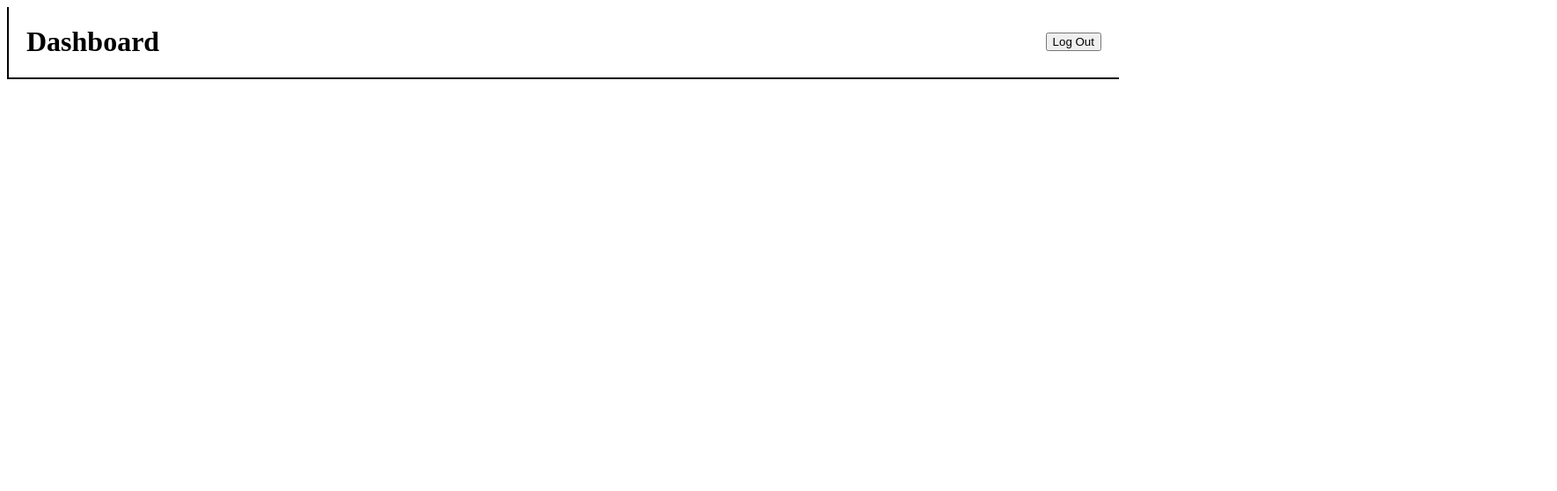
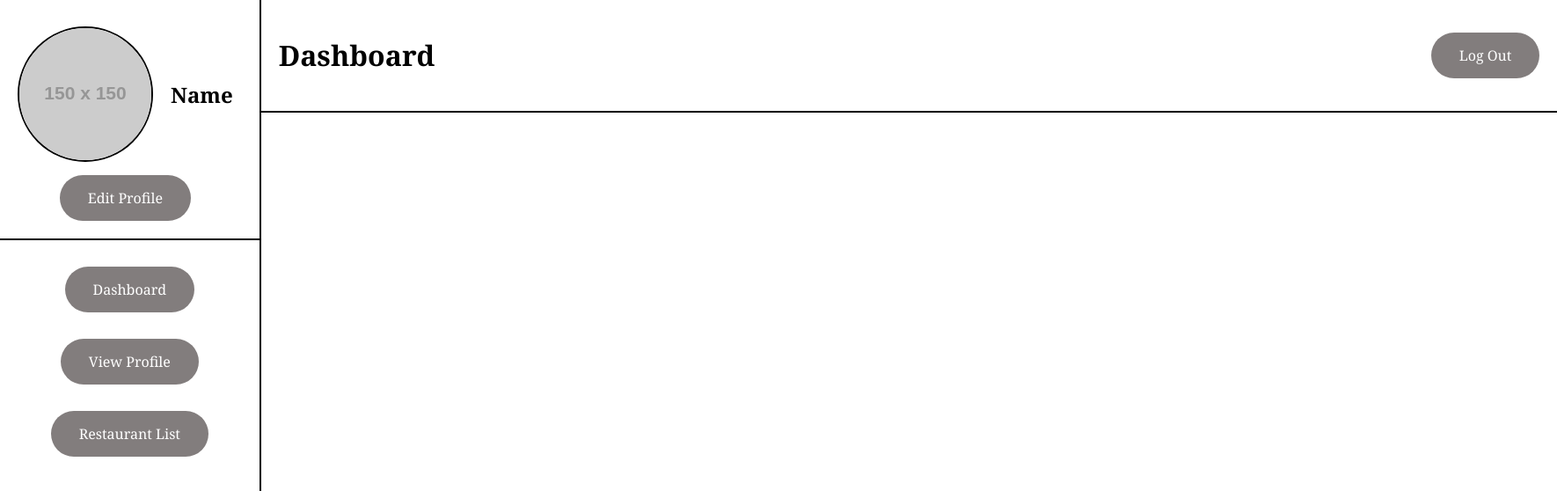
Before and after one commit to FTL-2024-Pod-C/leftover-love-ui, a React (Vite) app: page /landingPage in a window 1280 px wide. Shown: the top 558 px of the page at 88% size, 1770 px wide, since content can reach past the window. Built offline with nearby package versions, Linux system fonts and the light colour scheme.

Commit message:
Added FP Dashboard Sidebar + Header

```diff
--- a/src/App.css
+++ b/src/App.css
@@ -0,0 +1,23 @@
+body, html {
+    margin: 0px;
+    height: 100%;
+    font-family: Georgia, 'Times New Roman', Times, serif;
+    background-color: white;
+}
+.app {
+    display: flex;
+    flex-direction: column;
+    min-height: 100vh; /* Ensure app takes up at least the height of the viewport */
+}
+button {
+    background-color: #827D7D;
+    border: none;
+    border-radius: 50px;
+    color: white;
+    padding: 15px 32px;
+    text-align: center;
+    text-decoration: none;
+    display: inline-block;
+    font-size: 16px;
+    font-family: Georgia, 'Times New Roman', Times, serif;
+}
--- a/src/App.jsx
+++ b/src/App.jsx
@@ -1,21 +1,10 @@
 import React from 'react'
-import { BrowserRouter as Router, Route, Routes } from 'react-router-dom';
-import DashboardHeader from './Components/dashboardHeader/dashboardHeader.jsx';
 import './App.css';
+import FoodPantryDashboard from './Components/foodPantryDashboard/foodPantryDashboard.jsx';
 
 const App = () => {
   return (
-  <>
-    <Router>
-    <div className="App">
-      <DashboardHeader />
-      <Routes>
-      {/* Routes "landingPage" to landingPage */}
-      <Route path="/landingPage" element={<landingPage />} />
-      </Routes>
-    </div>
-    </Router>
-  </>
+    <FoodPantryDashboard/>
   )
 }
 
--- a/src/Components/dashboardHeader/dashboardHeader.css
+++ b/src/Components/dashboardHeader/dashboardHeader.css
@@ -2,7 +2,7 @@
     display: flex;
     justify-content: space-between;
     align-items: center;
-    padding: 0 20px;
-    border-left: 2px solid #000;
+    width: 420%;
+    padding: 20px;
     border-bottom: 2px solid #000;
 }
--- /dev/null
+++ b/src/Components/dashboardProfileSection/dashboardProfileSection.css
@@ -0,0 +1,25 @@
+.profileBox{
+    display: flex;
+    flex-direction: column;
+    align-items: center;
+    justify-content: center;
+    border-bottom: 2px solid #000;
+    padding: 20px 30px 20px 20px;
+}
+
+.profileSection{
+    display: flex;
+    align-items: center;
+    justify-content: space-between;
+    width: 100%;
+    max-width: 300px;
+    padding: 10px;
+    padding-bottom: 15px;
+}
+
+.profileImage {
+    width: 150px;
+    height: 150px;
+    border-radius: 50%;
+    border: 2px solid #000;
+}
--- /dev/null
+++ b/src/Components/dashboardProfileSection/dashboardProfileSection.jsx
@@ -0,0 +1,20 @@
+import React from "react";
+import { Link } from 'react-router-dom';
+import "./dashboardProfileSection.css";
+
+const DashboardProfileSection = () => {
+  return (
+    <div className="profileBox">
+        <div className="profileSection">
+            <img className="profileImage" src="https://via.placeholder.com/150"/>
+            <h2 className="profileName">Name</h2>
+        </div>
+            {/* Routes editProfileButton to editProfile */}
+            <Link to="/editProfilePage">
+            <button className="editProfilebutton">Edit Profile</button>
+            </Link>
+    </div>
+  )
+}
+
+export default DashboardProfileSection;
--- /dev/null
+++ b/src/Components/foodPantryDashboard/foodPantryDashboard.css
@@ -0,0 +1,10 @@
+.leftColumn {
+    display: flex;
+    flex-direction: column;
+    border-right: 2px solid #000;
+}
+
+.wholePage {
+    display: flex;
+    flex-direction: row;
+}
--- /dev/null
+++ b/src/Components/foodPantryDashboard/foodPantryDashboard.jsx
@@ -0,0 +1,36 @@
+import React from 'react'
+// import { Link } from 'react-router-dom';
+import { BrowserRouter as Router, Route, Routes } from 'react-router-dom';
+import DashboardHeader from '../dashboardHeader/dashboardHeader.jsx';
+import DashboardProfileSection from '../dashboardProfileSection/dashboardProfileSection.jsx';
+import FoodPantryDashboardButtons from '../foodPantryDashboardButtons/foodPantryDashboardButtons.jsx';
+import './foodPantryDashboard.css';
+
+const FoodPantryDashboard = () => {
+  return (
+    <>
+    <Router>
+    <div className="wholePage">
+        {/* leftColumn refers to the sidebar */}
+        <div className="leftColumn">
+            <DashboardProfileSection />
+            <Routes>
+            {/* Routes "editProfilePage" to editProfilePage */}
+            <Route path="/editProfilePage" element={<editProfilePage />} />
+            </Routes>
+            <FoodPantryDashboardButtons/>
+        </div>
+        <div className="rightColumn">
+            <DashboardHeader />
+            <Routes>
+            {/* Routes "landingPage" to landingPage */}
+            <Route path="/landingPage" element={<landingPage />} />
+            </Routes>
+        </div>
+    </div>
+    </Router>
+  </>
+  )
+}
+
+export default FoodPantryDashboard
--- /dev/null
+++ b/src/Components/foodPantryDashboardButtons/foodPantryDashboardButtons.css
@@ -0,0 +1,15 @@
+
+/* Refers to JUST the buttons */
+.allButtons {
+    display: flex;
+    flex-direction: column;
+    gap: 30px;
+    align-items: center;
+}
+
+/* Refers to the container encasing the buttons */
+.buttonBox {
+    display: inline-block;
+    padding-right: 105px;
+    padding: 30px 5px 450px 5px;
+}
--- /dev/null
+++ b/src/Components/foodPantryDashboardButtons/foodPantryDashboardButtons.jsx
@@ -0,0 +1,24 @@
+import React from 'react'
+import { Link } from 'react-router-dom';
+import "./foodPantryDashboardButtons.css";
+
+const FoodPantryDashboardButtons = () => {
+  return (
+    <div className='buttonBox'>
+        <div className="allButtons">
+        {/* Routing of buttons */}
+        <Link to="/foodPantryDashboard">
+            <button className="dashboardButton">Dashboard</button>
+        </Link>
+        <Link to="/foodPantryProfilePage">
+            <button className="dashboardButton">View Profile</button>
+        </Link>
+        <Link to="/restaurantList">
+            <button className="dashboardButton">Restaurant List</button>
+        </Link>
+        </div>
+    </div>
+  )
+}
+
+export default FoodPantryDashboardButtons
```
